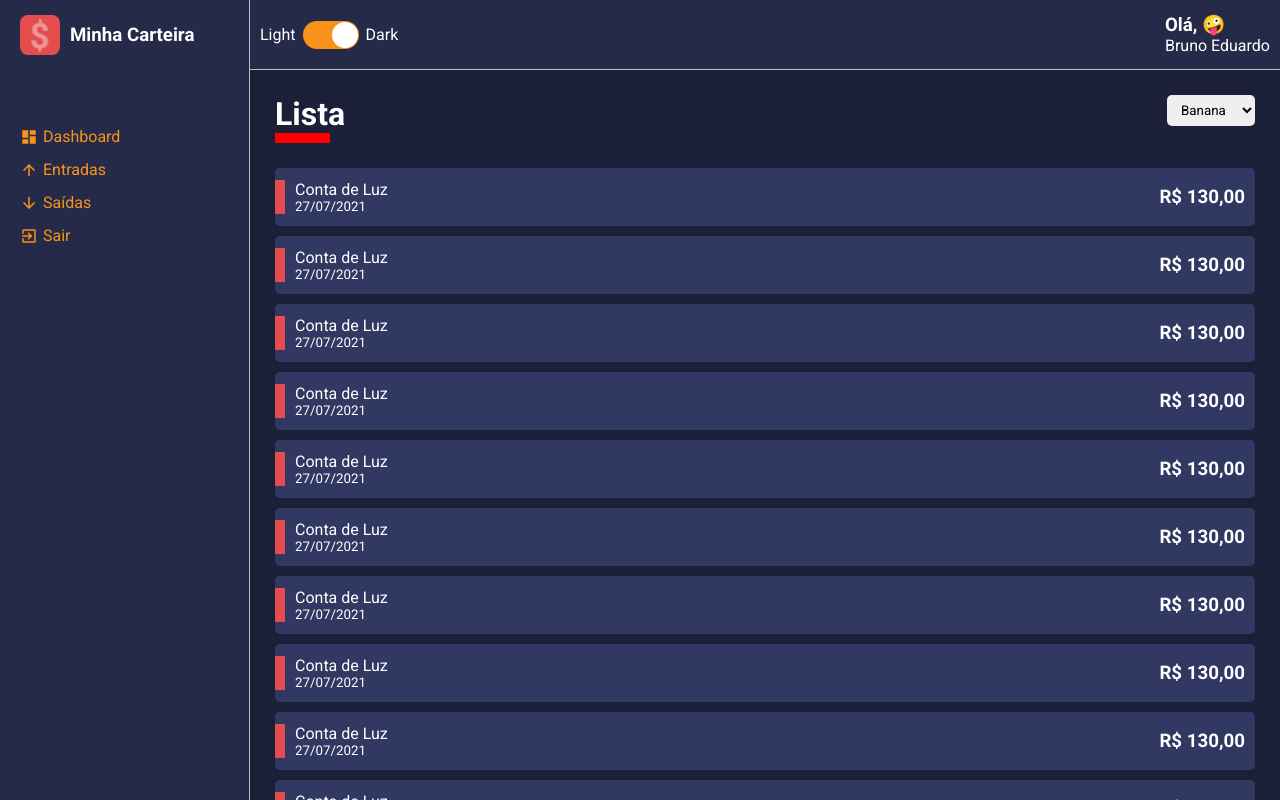
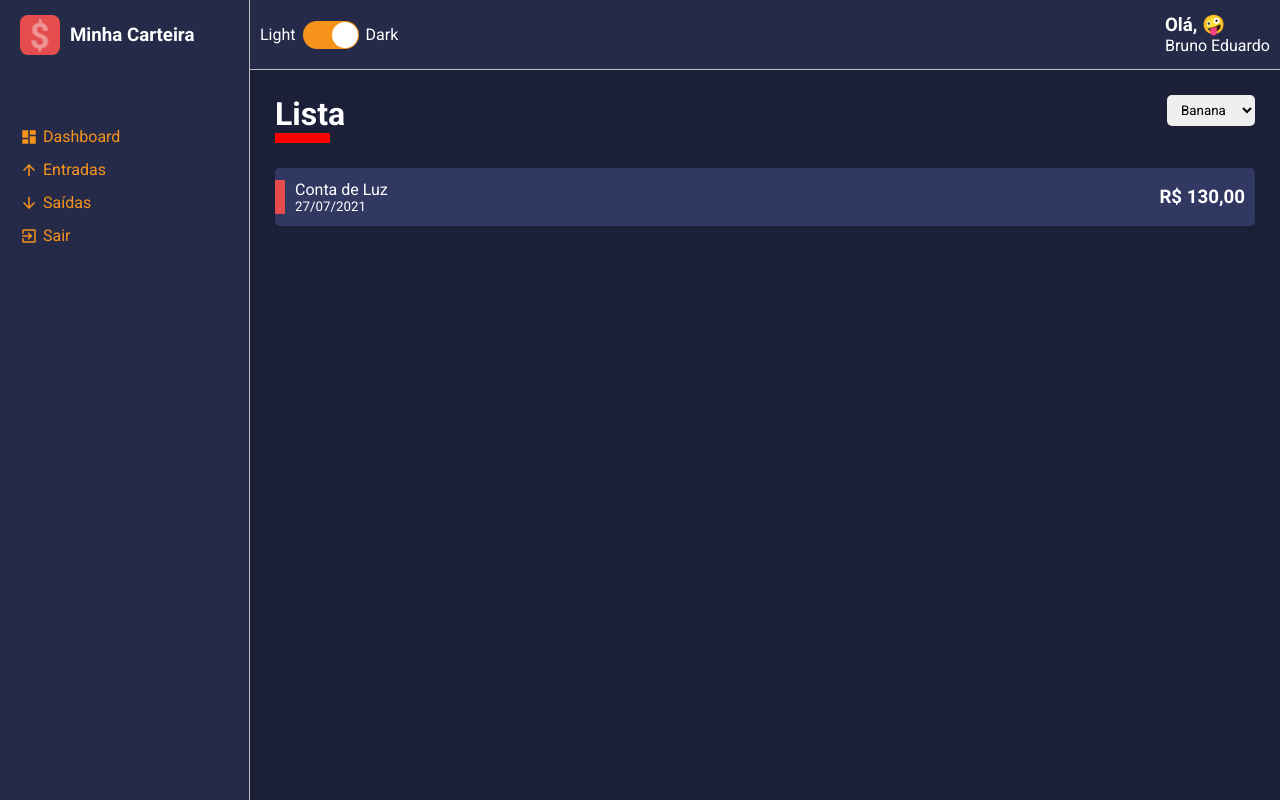
Before and after one commit to brunoemferreira/udemy-react-typescript-desenvolvendo-um-dashboard, a React (Create React App) app in the folder minha-carteira/: page / in a window 1280 px wide. Built offline with nearby package versions, Linux system fonts and the light colour scheme.

Commit message:
Refactoring History Finance Card

```diff
--- a/minha-carteira/src/components/HistoryFinanceCard/index.tsx
+++ b/minha-carteira/src/components/HistoryFinanceCard/index.tsx
@@ -3,7 +3,6 @@
 import { Container, Tag } from './styles';
 
 interface IHistoryFinanceCardProps {
-  cardColor: string;
   tagColor: string;
   title: string;
   subtitle: string;
@@ -11,14 +10,13 @@
 }
 
 const HistoryFinanceCard: React.FC<IHistoryFinanceCardProps> = ({
-  cardColor,
   tagColor,
   title,
   subtitle,
   amount
 }) => {
   return (
-    <Container color={cardColor}>
+    <Container>
       <Tag color={tagColor} />
       <div>
         <span>{title}</span>
--- a/minha-carteira/src/components/HistoryFinanceCard/styles.ts
+++ b/minha-carteira/src/components/HistoryFinanceCard/styles.ts
@@ -1,15 +1,11 @@
 import styled from 'styled-components';
-
-interface IContainerProps {
-  color: string;
-}
 
 interface ITagProps {
   color: string;
 }
 
-export const Container = styled.li<IContainerProps>`
-  background-color: ${props => props.color};
+export const Container = styled.li`
+  background-color: ${props => props.theme.colors.tertiary};
 
   list-style: none;
   border-radius: 5px;
--- a/minha-carteira/src/pages/List/index.tsx
+++ b/minha-carteira/src/pages/List/index.tsx
@@ -19,157 +19,12 @@
       </ContentHeader>
       <Content>
         <HistoryFinanceCard
-          cardColor="#313862"
           tagColor="#E44c4E"
           title="Conta de Luz"
           subtitle="27/07/2021"
           amount="R$ 130,00"
+        />
 
-        />
-        <HistoryFinanceCard
-          cardColor="#313862"
-          tagColor="#E44c4E"
-          title="Conta de Luz"
-          subtitle="27/07/2021"
-          amount="R$ 130,00"
-
-        />
-        <HistoryFinanceCard
-          cardColor="#313862"
-          tagColor="#E44c4E"
-          title="Conta de Luz"
-          subtitle="27/07/2021"
-          amount="R$ 130,00"
-
-        />
-        <HistoryFinanceCard
-          cardColor="#313862"
-          tagColor="#E44c4E"
-          title="Conta de Luz"
-          subtitle="27/07/2021"
-          amount="R$ 130,00"
-
-        />
-        <HistoryFinanceCard
-          cardColor="#313862"
-          tagColor="#E44c4E"
-          title="Conta de Luz"
-          subtitle="27/07/2021"
-          amount="R$ 130,00"
-
-        />
-        <HistoryFinanceCard
-          cardColor="#313862"
-          tagColor="#E44c4E"
-          title="Conta de Luz"
-          subtitle="27/07/2021"
-          amount="R$ 130,00"
-
-        />
-        <HistoryFinanceCard
-          cardColor="#313862"
-          tagColor="#E44c4E"
-          title="Conta de Luz"
-          subtitle="27/07/2021"
-          amount="R$ 130,00"
-
-        />
-        <HistoryFinanceCard
-          cardColor="#313862"
-          tagColor="#E44c4E"
-          title="Conta de Luz"
-          subtitle="27/07/2021"
-          amount="R$ 130,00"
-
-        />
-        <HistoryFinanceCard
-          cardColor="#313862"
-          tagColor="#E44c4E"
-          title="Conta de Luz"
-          subtitle="27/07/2021"
-          amount="R$ 130,00"
-
-        />
-        <HistoryFinanceCard
-          cardColor="#313862"
-          tagColor="#E44c4E"
-          title="Conta de Luz"
-          subtitle="27/07/2021"
-          amount="R$ 130,00"
-
-        />
-        <HistoryFinanceCard
-          cardColor="#313862"
-          tagColor="#E44c4E"
-          title="Conta de Luz"
-          subtitle="27/07/2021"
-          amount="R$ 130,00"
-
-        />
-        <HistoryFinanceCard
-          cardColor="#313862"
-          tagColor="#E44c4E"
-          title="Conta de Luz"
-          subtitle="27/07/2021"
-          amount="R$ 130,00"
-
-        />
-        <HistoryFinanceCard
-          cardColor="#313862"
-          tagColor="#E44c4E"
-          title="Conta de Luz"
-          subtitle="27/07/2021"
-          amount="R$ 130,00"
-
-        />
-        <HistoryFinanceCard
-          cardColor="#313862"
-          tagColor="#E44c4E"
-          title="Conta de Luz"
-          subtitle="27/07/2021"
-          amount="R$ 130,00"
-
-        />
-        <HistoryFinanceCard
-          cardColor="#313862"
-          tagColor="#E44c4E"
-          title="Conta de Luz"
-          subtitle="27/07/2021"
-          amount="R$ 130,00"
-
-        />
-        <HistoryFinanceCard
-          cardColor="#313862"
-          tagColor="#E44c4E"
-          title="Conta de Luz"
-          subtitle="27/07/2021"
-          amount="R$ 130,00"
-
-        />
-        <HistoryFinanceCard
-          cardColor="#313862"
-          tagColor="#E44c4E"
-          title="Conta de Luz"
-          subtitle="27/07/2021"
-          amount="R$ 130,00"
-
-        />
-        <HistoryFinanceCard
-          cardColor="#313862"
-          tagColor="#E44c4E"
-          title="Conta de Luz"
-          subtitle="27/07/2021"
-          amount="R$ 130,00"
-
-        />
-        <HistoryFinanceCard
-          cardColor="#313862"
-          tagColor="#E44c4E"
-          title="Conta de Luz"
-          subtitle="27/07/2021"
-          amount="R$ 130,00"
-
-        />
       </Content>
     </Container>
   )
```
